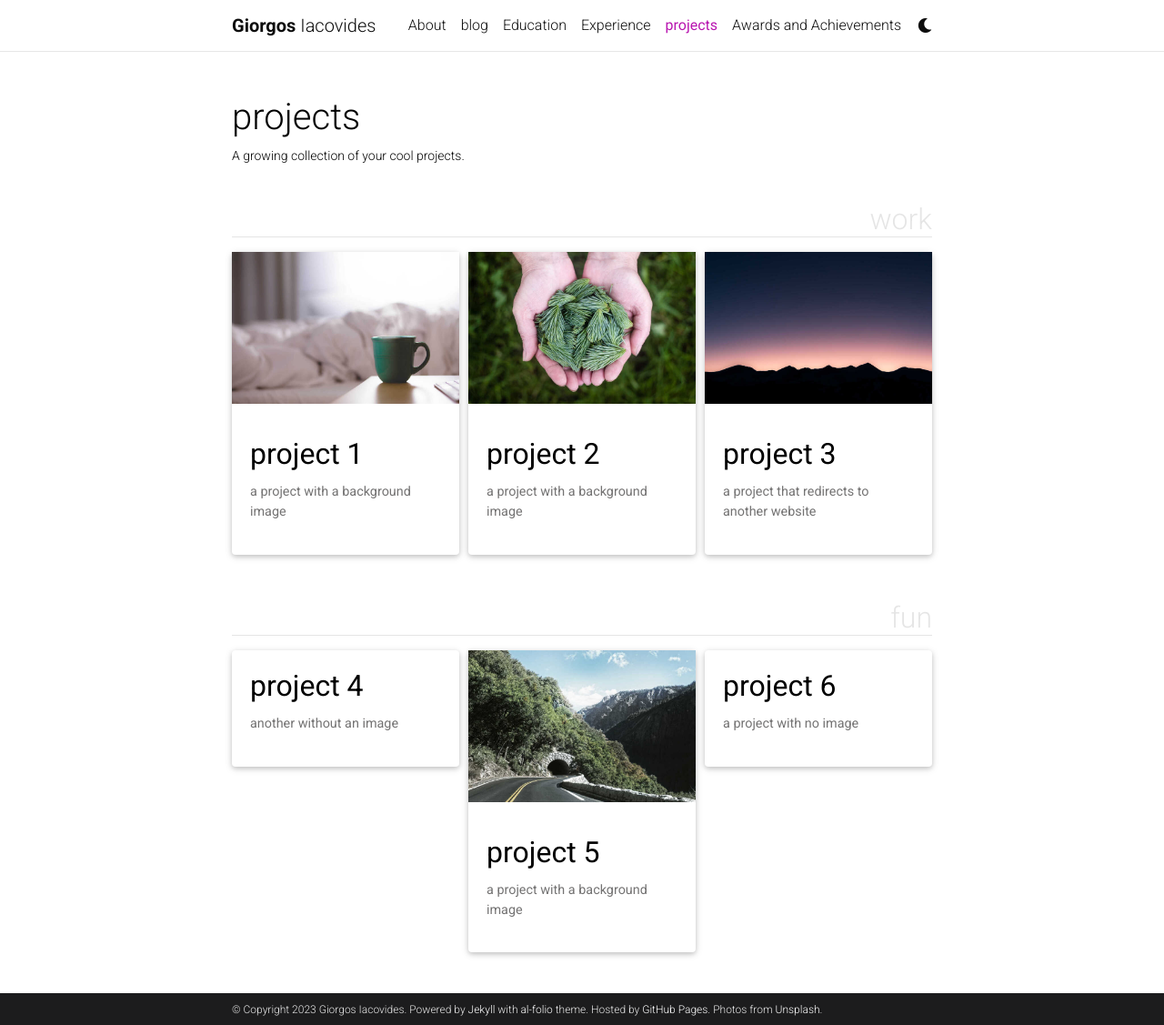
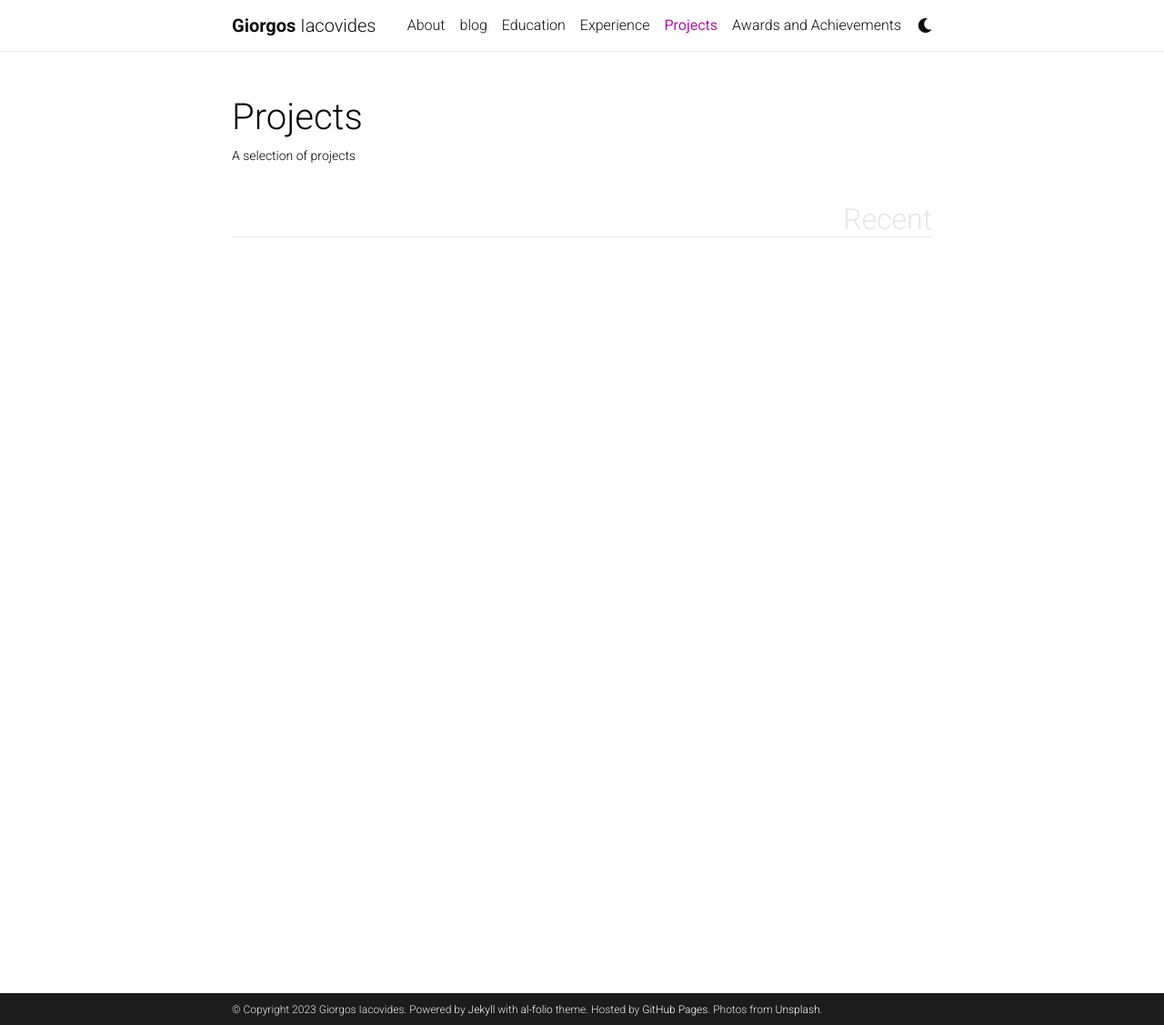
Before and after one commit to giacovides/giacovides.github.io, a Jekyll site: the page built from _pages/projects.md, in a window 1280 px wide and 1127 px high. Shown: the whole window at 91% size. Built offline with Jekyll 4.4.1, drawn with Linux system fonts in a browser that asks for light colours; full-size pictures stand in for the smaller copies a plugin makes; comment, search, counter and statistics services are not loaded; a style sheet for code colours, icons or effects is not loaded.

Commit message:
commit proj

```diff
--- a/_pages/projects.md
+++ b/_pages/projects.md
@@ -1,11 +1,11 @@
 ---
 layout: page
-title: projects
+title: Projects
 permalink: /projects/
-description: A growing collection of your cool projects.
+description: A selection of projects
 nav: true
 nav_order: 3
-display_categories: [work, fun]
+display_categories: [Recent]
 horizontal: false
 ---
 
```
Also changed, not shown: assets/img/circuit.png (added), assets/img/rover.jpeg (added).
